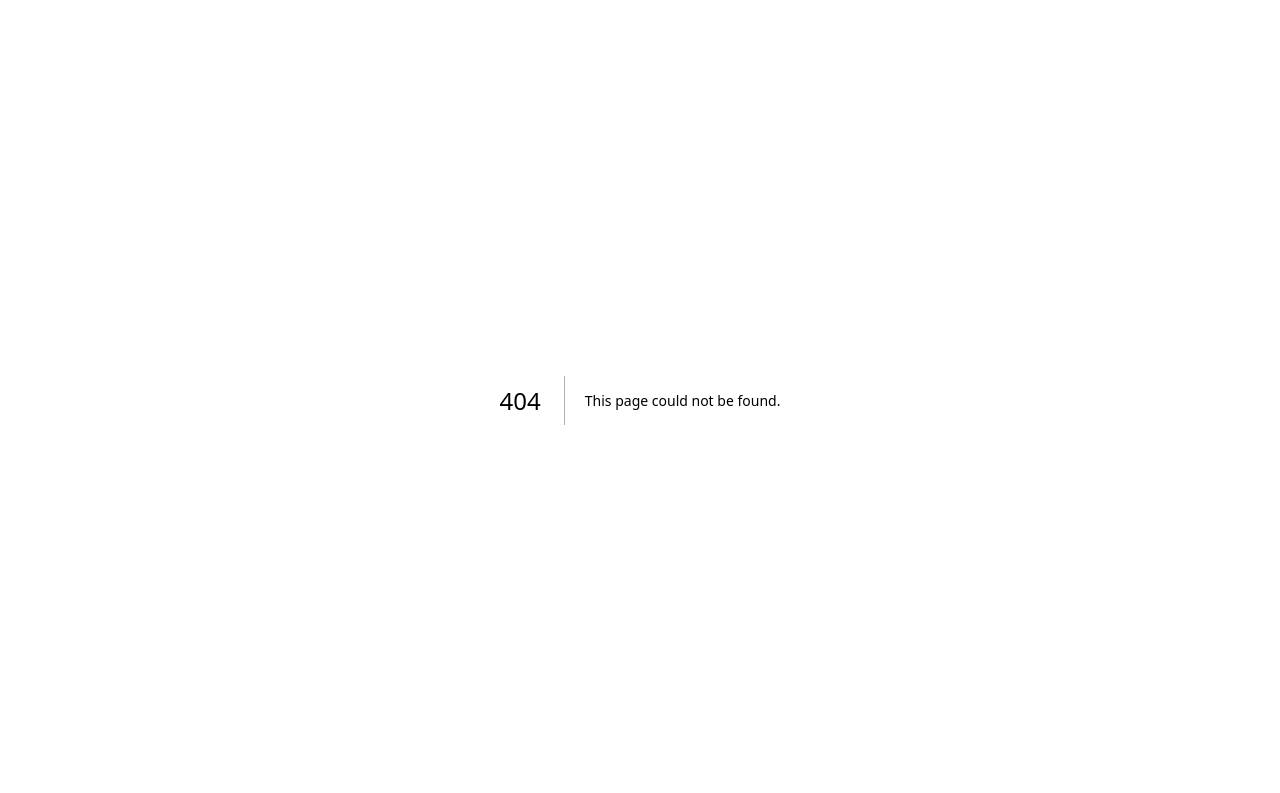
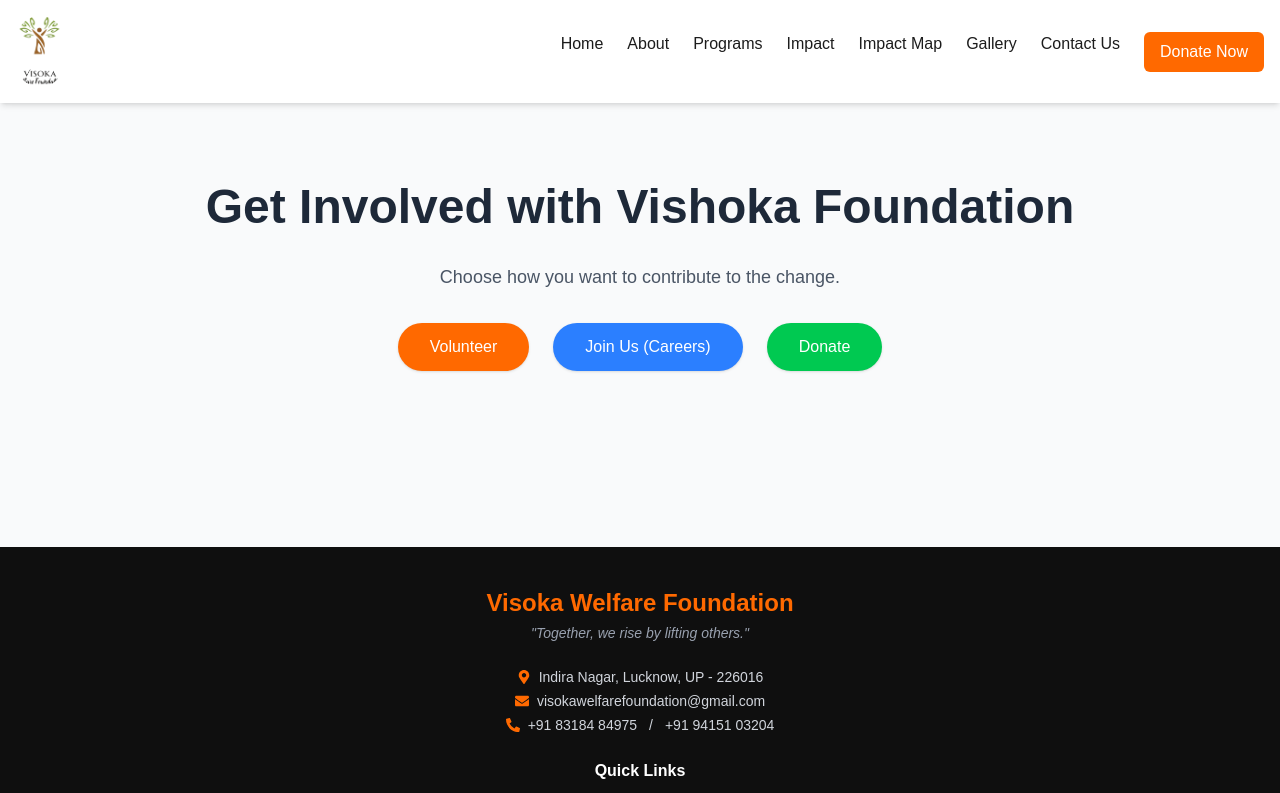
Before and after one commit to Aasish12313/ngo, a Next.js app in the folder frontend/: page /get-involved in a window 1280 px wide. Before the commit this address had no page. Shown: the top 793 px of the page. Built offline with nearby package versions, Linux system fonts and the light colour scheme.

Commit message:
Add react-countup dependency and update Navbar and VolunteerFormModal components; create Get Involved and Impact pages

```diff
--- a/frontend/package.json
+++ b/frontend/package.json
@@ -16,6 +16,7 @@
     "next": "15.3.3",
     "razorpay": "^2.9.6",
     "react": "^19.0.0",
+    "react-countup": "^6.5.3",
     "react-dom": "^19.0.0",
     "react-icons": "^5.5.0"
   },
--- a/frontend/src/app/components/Navbar.jsx
+++ b/frontend/src/app/components/Navbar.jsx
@@ -23,7 +23,7 @@
           <li><Link href="/">Home</Link></li>
           <li><Link href="/about">About</Link></li>
           <li><Link href="/programs">Programs</Link></li>
-          <li><a href="#">Impact</a></li>
+          <li><Link href="/impact">Impact</Link></li>
           <li>
             <Link href="/impact-map" className="hover:text-indigo-500">
             Impact Map
--- a/frontend/src/app/components/VolunteerFormModal.jsx
+++ b/frontend/src/app/components/VolunteerFormModal.jsx
@@ -19,13 +19,13 @@
           animate={{ scale: 1 }}
           exit={{ scale: 0.8 }}
         >
-          <h2 className="text-2xl font-bold mb-4 text-center">Become a Volunteer</h2>
+          <h2 className="text-2xl text-black font-bold mb-4 text-center">Become a Volunteer</h2>
           <form className="space-y-4">
-            <input type="text" placeholder="Full Name" className="w-full p-3 border rounded-md" required />
-            <input type="email" placeholder="Email" className="w-full p-3 border rounded-md" required />
-            <input type="tel" placeholder="Phone Number" className="w-full p-3 border rounded-md" required />
-            <textarea placeholder="Why do you want to volunteer?" className="w-full p-3 border rounded-md" rows={3} required></textarea>
-            <select className="w-full p-3 border rounded-md" required>
+            <input type="text" placeholder="Full Name" className="w-full p-3 border text-black rounded-md" required />
+            <input type="email" placeholder="Email" className="w-full p-3 border text-black rounded-md" required />
+            <input type="tel" placeholder="Phone Number" className="w-full p-3 text-black border rounded-md" required />
+            <textarea placeholder="Why do you want to volunteer?" className="w-full p-3 text-black border rounded-md" rows={3} required></textarea>
+            <select className="w-full p-3 border text-black rounded-md" required>
               <option value="">Preferred Area of Work</option>
               <option>Education</option>
               <option>Health</option>
--- /dev/null
+++ b/frontend/src/app/get-involved/page.jsx
@@ -0,0 +1,55 @@
+'use client';
+import React, { useState } from 'react';
+import Navbar from '../components/Navbar';
+import Footer from '../components/Footer';
+import VolunteerModal from '../components/VolunteerFormModal'; // ✅ Importing correctly
+import { useRouter } from 'next/navigation';
+
+const GetInvolvedPage = () => {
+  const [showModal, setShowModal] = useState(false);
+  const router = useRouter();
+
+  return (
+    <div className="min-h-screen flex flex-col bg-gray-50">
+      <Navbar />
+
+      <div className="flex flex-col items-center justify-center flex-1 text-center px-4 py-20 space-y-8">
+        <h1 className="text-4xl md:text-5xl font-bold text-gray-800">Get Involved with Vishoka Foundation</h1>
+        <p className="text-lg max-w-2xl text-gray-600">
+          Choose how you want to contribute to the change.
+        </p>
+
+        <div className="flex flex-col md:flex-row gap-6">
+          <button
+            onClick={() => setShowModal(true)}
+            className="bg-orange-500 text-white px-8 py-3 rounded-full shadow hover:bg-orange-600 transition"
+          >
+            Volunteer
+          </button>
+
+          <button
+  onClick={() => router.push('/careers')}  // ✅ Must match Home page
+  className="bg-blue-500 text-white px-8 py-3 rounded-full shadow hover:bg-blue-600 transition"
+>
+  Join Us (Careers)
+</button>
+
+
+          <button
+            onClick={() => router.push('/donate')}
+            className="bg-green-500 text-white px-8 py-3 rounded-full shadow hover:bg-green-600 transition"
+          >
+            Donate
+          </button>
+        </div>
+      </div>
+
+      {/* ✅ Use the imported component name */}
+      <VolunteerModal isOpen={showModal} onClose={() => setShowModal(false)} />
+
+      <Footer />
+    </div>
+  );
+};
+
+export default GetInvolvedPage;
--- /dev/null
+++ b/frontend/src/app/impact/page.jsx
@@ -0,0 +1,98 @@
+'use client';
+import React from 'react';
+import Navbar from '../components/Navbar';
+import Footer from '../components/Footer';
+import { motion } from 'framer-motion';
+import { useRouter } from 'next/navigation';
+
+const metrics = [
+  { number: '500+', label: 'Lives Changed' },
+  { number: '200', label: 'Volunteers' },
+  { number: '50', label: 'Projects Completed' },
+  { number: '1M+', label: 'Meals Served' },
+];
+
+const stories = [
+  { img: '/hiring/1.jpg', title: 'Community Uplift', summary: 'Empowering local schools...' },
+  { img: '/hiring/2.jpg', title: 'Health Camps', summary: 'Free medical camps...' },
+  { img: '/hiring/3.jpg', title: 'Women Empowerment', summary: 'Skill trainings...' },
+];
+
+export default function ImpactPage() {
+    const router = useRouter();
+  return (
+    <div className="bg-gray-50 min-h-screen flex flex-col">
+      <Navbar />
+
+      {/* Hero Banner */}
+      <section className="relative h-64 md:h-96">
+        <img
+          src="/gallery4.jpg"
+          alt="Impact Banner"
+          className="w-full h-full object-cover brightness-75"
+        />
+        <div className="absolute inset-0 flex flex-col items-center justify-center text-white px-4">
+          <h1 className="text-4xl md:text-6xl font-extrabold mb-2">Our Impact</h1>
+          <p className="text-lg md:text-2xl">See how Vishoka Foundation is making a difference</p>
+        </div>
+      </section>
+
+      {/* Metrics */}
+      <section className="py-16 px-4 md:px-20 bg-white">
+        <div className="max-w-5xl mx-auto grid grid-cols-2 md:grid-cols-4 gap-8 text-center">
+          {metrics.map((m, i) => (
+            <motion.div
+              key={i}
+              initial={{ opacity: 0, y: 20 }}
+              whileInView={{ opacity: 1, y: 0 }}
+              transition={{ delay: i * 0.2, duration: 0.6 }}
+              viewport={{ once: true }}
+              className="bg-gradient-to-br from-purple-400 to-pink-500 text-white rounded-xl p-8 shadow-lg"
+            >
+              <h2 className="text-4xl font-bold mb-2">{m.number}</h2>
+              <p className="text-lg">{m.label}</p>
+            </motion.div>
+          ))}
+        </div>
+      </section>
+
+      {/* Stories */}
+      <section className="py-16 text-black px-4 md:px-20">
+        <h2 className="text-3xl font-extrabold text-center mb-8">Success Stories</h2>
+        <div className="grid grid-cols-1 md:grid-cols-3 gap-8">
+          {stories.map((s, i) => (
+            <motion.div
+              key={i}
+              initial={{ scale: 0.9, opacity: 0 }}
+              whileInView={{ scale: 1, opacity: 1 }}
+              transition={{ delay: i * 0.2, duration: 0.6 }}
+              viewport={{ once: true }}
+              className="bg-white rounded-xl shadow-lg overflow-hidden hover:shadow-2xl transition-shadow duration-300"
+            >
+              <img src={s.img} alt={s.title} className="w-full h-48 object-cover" />
+              <div className="p-4">
+                <h3 className="text-xl font-semibold mb-2">{s.title}</h3>
+                <p className="text-gray-700">{s.summary}</p>
+              </div>
+            </motion.div>
+          ))}
+        </div>
+      </section>
+
+      {/* CTA */}
+      <section className="py-16 bg-gradient-to-r from-green-400 to-blue-500 text-white text-center px-4">
+        <h2 className="text-3xl font-bold mb-4">Want to be the change?</h2>
+        <p className="mb-6">Donate, volunteer or partner with us today</p>
+        <motion.button
+  whileHover={{ scale: 1.05 }}
+  onClick={() => router.push('/get-involved')}
+  className="bg-white text-green-600 font-semibold px-8 py-3 rounded-full shadow-lg"
+>
+  Get Involved
+</motion.button>
+      </section>
+
+      <Footer />
+    </div>
+  );
+}
```
Also changed, not shown: 1 other file (tests, documents, lock files or other folders).
